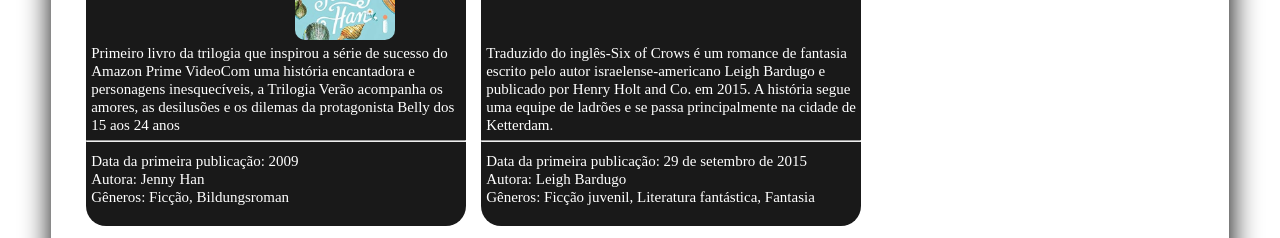
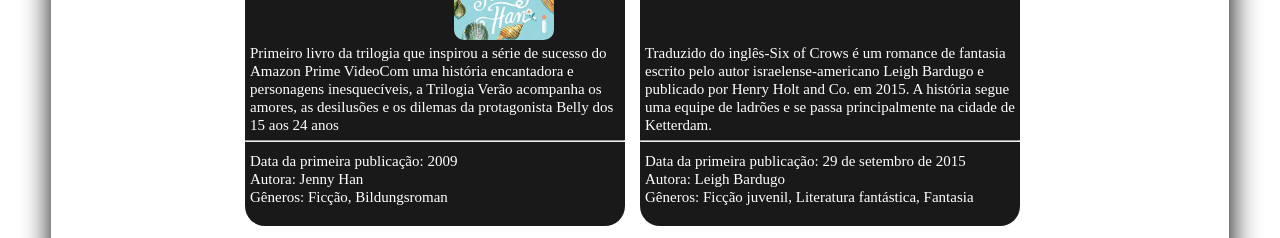
Before and after one commit to MatheusHxis/Matheus-Hxis.github.io, a plain HTML site: page index.html in a window 1280 px wide. Shown: the part 751-989 px from the top of the page. Drawn offline with Linux system fonts and the light colour scheme.

Commit message:
Add files via upload

```diff
--- a/css/index.css
+++ b/css/index.css
@@ -143,12 +143,12 @@ aside{
 }
 #corpo-de-dentro{
     overflow: hidden;
+    display: flex;
+    justify-content: center;
+    flex-wrap: wrap;
     width: 100%;
-    margin-right: 56px;
     position: relative;
         top: 30px;
-        left: 35px;
-        right: 35px;
 }
 .bloco-preto{
     background-color: rgb(0, 0, 0, 0.9 );
```
